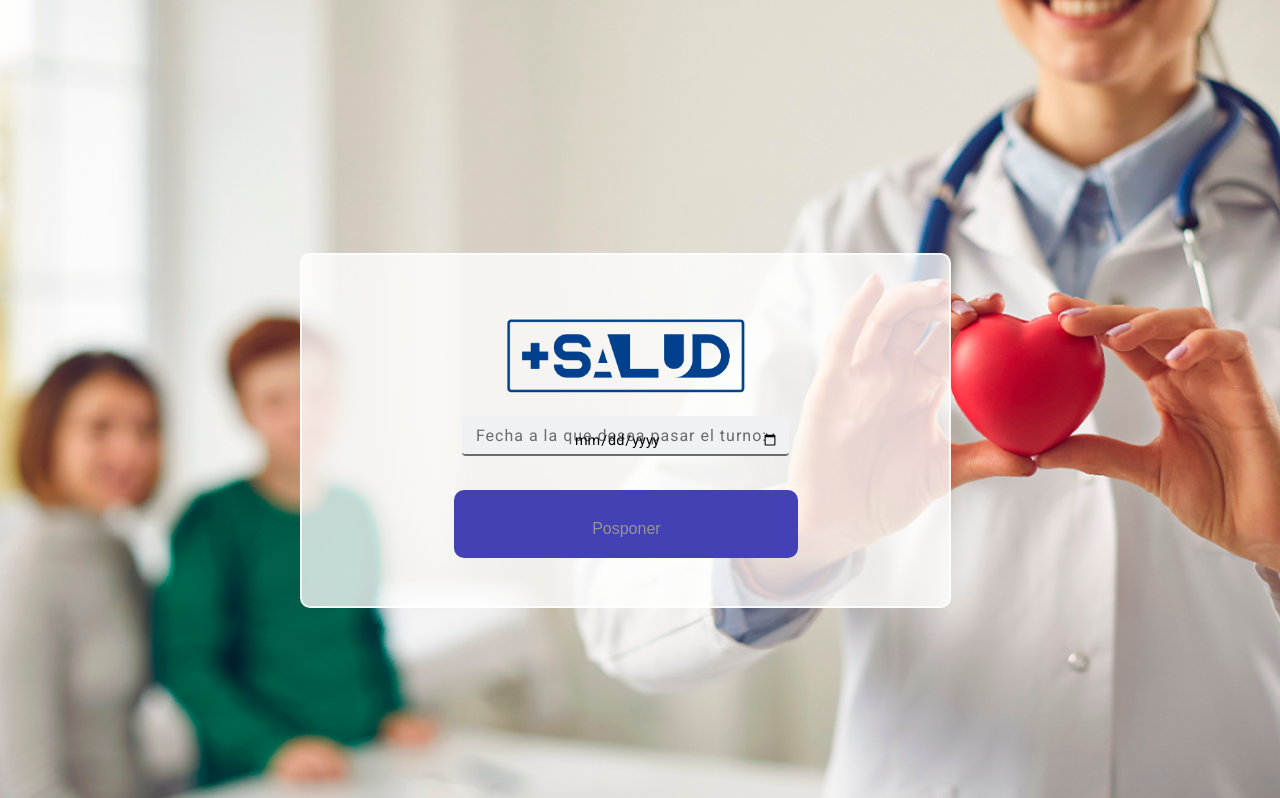
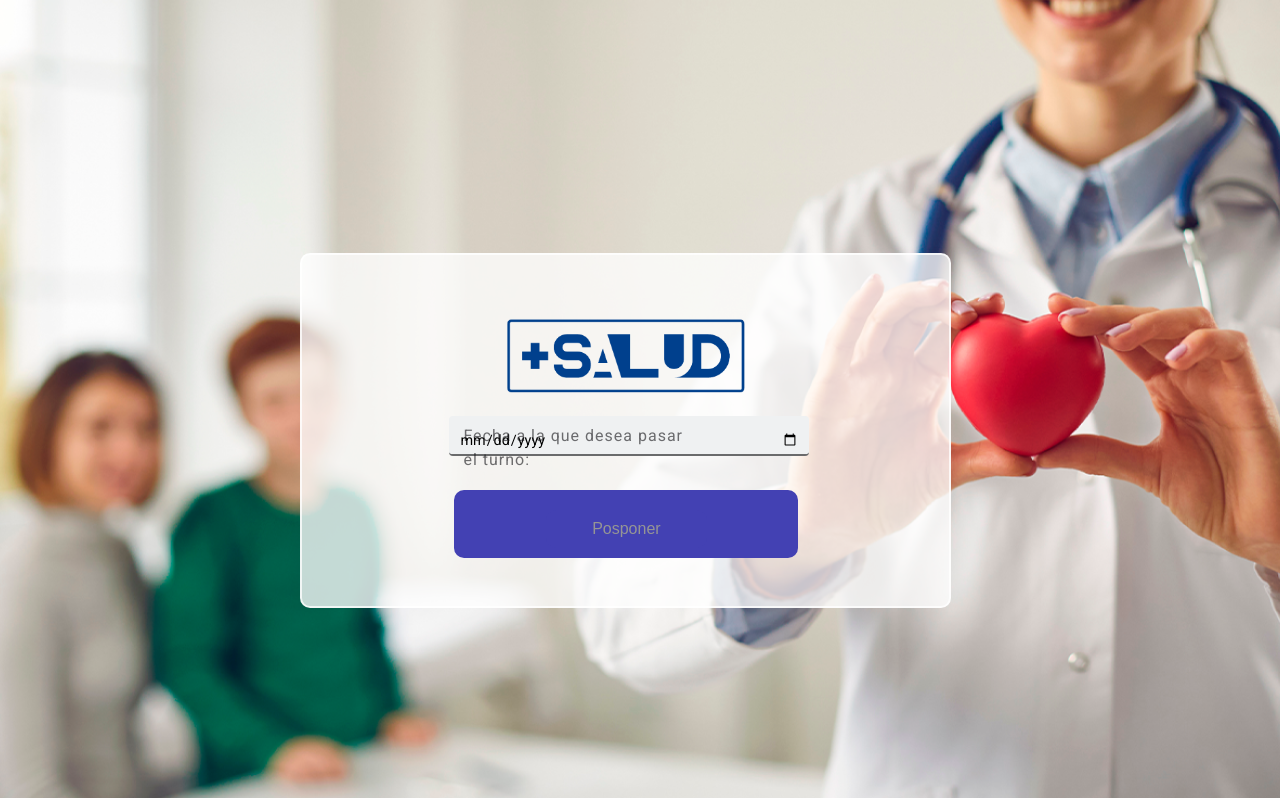
Before and after one commit to JulianaPansowyFurno/PF, a React (Create React App) app in the folder PF/frontend/: page /posponer in a window 1280 px wide. Shown: the top 798 px of the page. Built offline with nearby package versions, Linux system fonts and the light colour scheme; the HTML template or start-up script is replaced by a standard one.

Commit message:
avance casa

```diff
--- a/PF/frontend/src/botonLindo.css
+++ b/PF/frontend/src/botonLindo.css
@@ -22,8 +22,9 @@ h4.title {
 /** END: Non Openmrs CSS **/
 div.omrs-input-group {
   margin-bottom: 1.5rem;
+  margin-right: 7rem;
   position: relative;
-  width: 20.4375rem;
+  width: 15rem;
 }
 
 /* Input*/
@@ -31,10 +32,11 @@ div.omrs-input-group {
 .omrs-input-filled > input {
 	border: none;
 	border-bottom: 0.125rem solid var(--omrs-color-ink-medium-contrast);
-	width: 100%;
+	width: 150%;
+	margin-right: 10%;
 	height: 2.5rem;
 	font-size: 0.9rem;
-	padding-left:7rem;
+	/* padding-left:7rem; */
 	line-height: 147.6%;
 	padding-top: 0.825rem;
 	padding-bottom: 0.2rem;
--- a/PF/frontend/src/components/AgendaVirtual.js
+++ b/PF/frontend/src/components/AgendaVirtual.js
@@ -15,14 +15,9 @@ const AgendaVirtual = () => {
   const navigate = useNavigate();
   const [show, setShow] = useState(false);
 
-  const handleClose = () =>
-  setShow(false)
-  ;
+  const handleClose = () =>   setShow(false);
 
-  const handleShow = (id) =>
-  {setShow(true);
- onPosponer(id);}
-  ;
+  const handleShow = () => setShow(true);
 
 
   const traerTurnos = () => {
@@ -74,8 +69,10 @@ const AgendaVirtual = () => {
       <Container>
         {turno.map((tur) => {
           return (
+            <div key={tur.id}>
             <>
             {setId(tur.IdTurno)}
+
               <Table className="table table-hover-fluid">
                 <thead>
                   <tr>
@@ -115,14 +112,14 @@ const AgendaVirtual = () => {
                 </tbody>
               </Table>
               <center>
-              <button className="BTNAgenda" onClick={() => onCancelar(tur.IdTurno)}> Cancelado</button>
 
-              <Button variant="primary"  onClick={() => {handleShow(tur.IdTurno)}}>
+
+              {/* <Button variant="primary"  onClick={() => {handleShow(tur.IdTurno)}}>
               Posponer
               </Button>
                     <Modal show={show} onHide={handleClose}>
               <Modal.Header closeButton>
-                <Modal.Title>Modal heading</Modal.Title>
+                <Modal.Title>Posponer Turno</Modal.Title>
               </Modal.Header>
               <Modal.Body><br></br>
                     <div className="omrs-input-group">
@@ -140,12 +137,16 @@ const AgendaVirtual = () => {
                   Guardar
                 </Button>
               </Modal.Footer>
-            </Modal>
+            </Modal> */}
+
+             <button className="BTNAgenda" onClick={() => onCancelar(tur.IdTurno)}> Cancelado</button>
               {/* <button className="BTNAgenda" onClick={() => onPosponer(tur.IdTurno)}> Posponer </button> */}
               </center>
               <br></br>
             </>
+            </div>
           );
+
         })}
 
         <div id="Boton2">
--- a/PF/frontend/src/index.css
+++ b/PF/frontend/src/index.css
@@ -60,7 +60,7 @@ input[type="int"],
 input[type="email"],
 input[type="date"]
 {
-  width: 50%;
+  width: 100%;
   padding: 6px 10px;
   background-color: #fff;
   border: 1px solid #D1D1D1;
```
Also changed, not shown: 1 other file (tests, documents, lock files or other folders).
